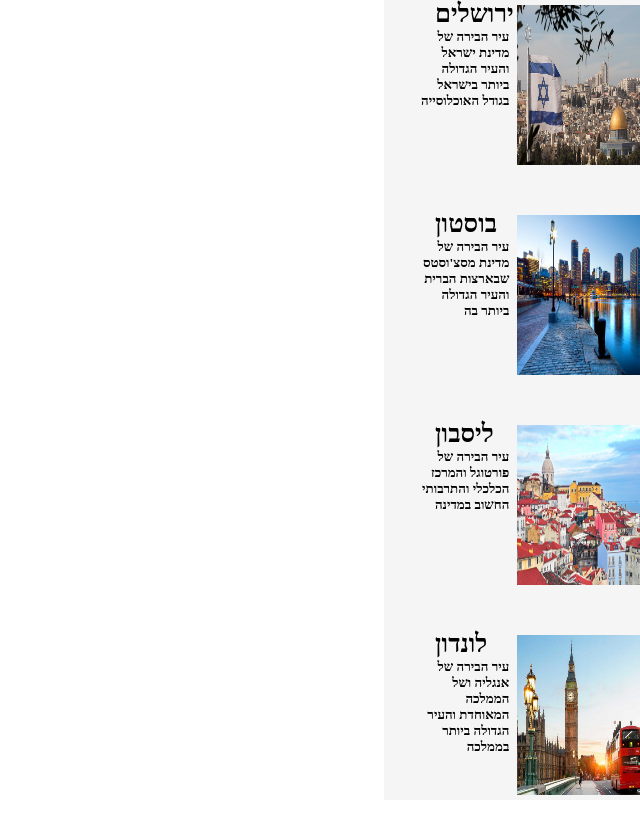
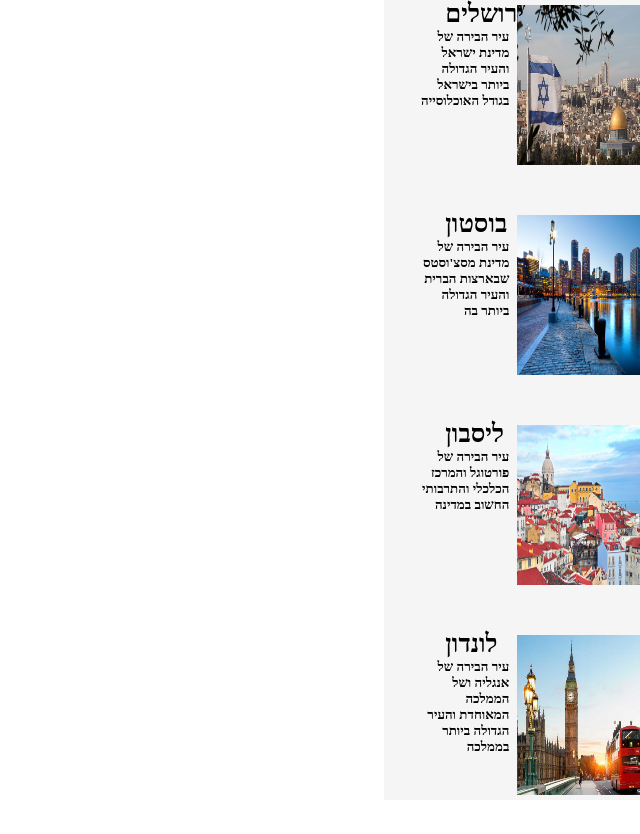
Before and after one commit to AvishavTal/AvishavTal.github.io, a plain HTML site: page index.html in a window 1280 px wide. Shown: the top 834 px of the page, without its empty margins (640-1280 px from the left). Drawn offline with Linux system fonts and the light colour scheme; some packages are replaced by stand-ins of ours.

Commit message:
name position

```diff
--- a/index.js
+++ b/index.js
@@ -3,7 +3,7 @@
  */
 class CityName{
     static #cssCalss='city-name';
-    static #tagName='p';
+    static #tagName='h4';
     #_name;
     #_html;
     constructor(name) {
--- a/style.css
+++ b/style.css
@@ -43,7 +43,7 @@ img{
 
 .city-name {
   position: relative;
-  left: 18%;
+  left: 22%;
   bottom:85%;
   margin: 0;
   font-size: 1.6rem;
```
